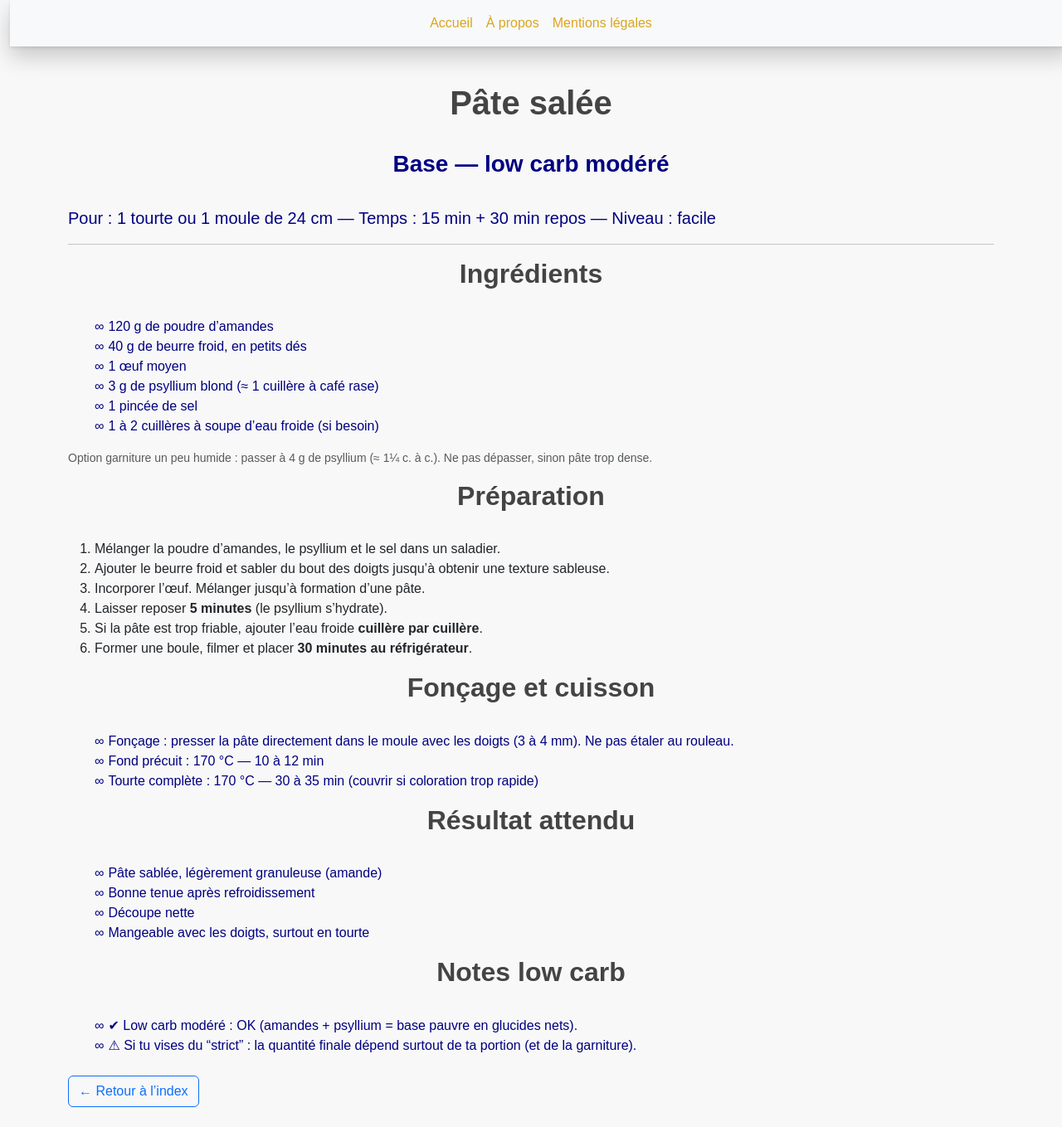
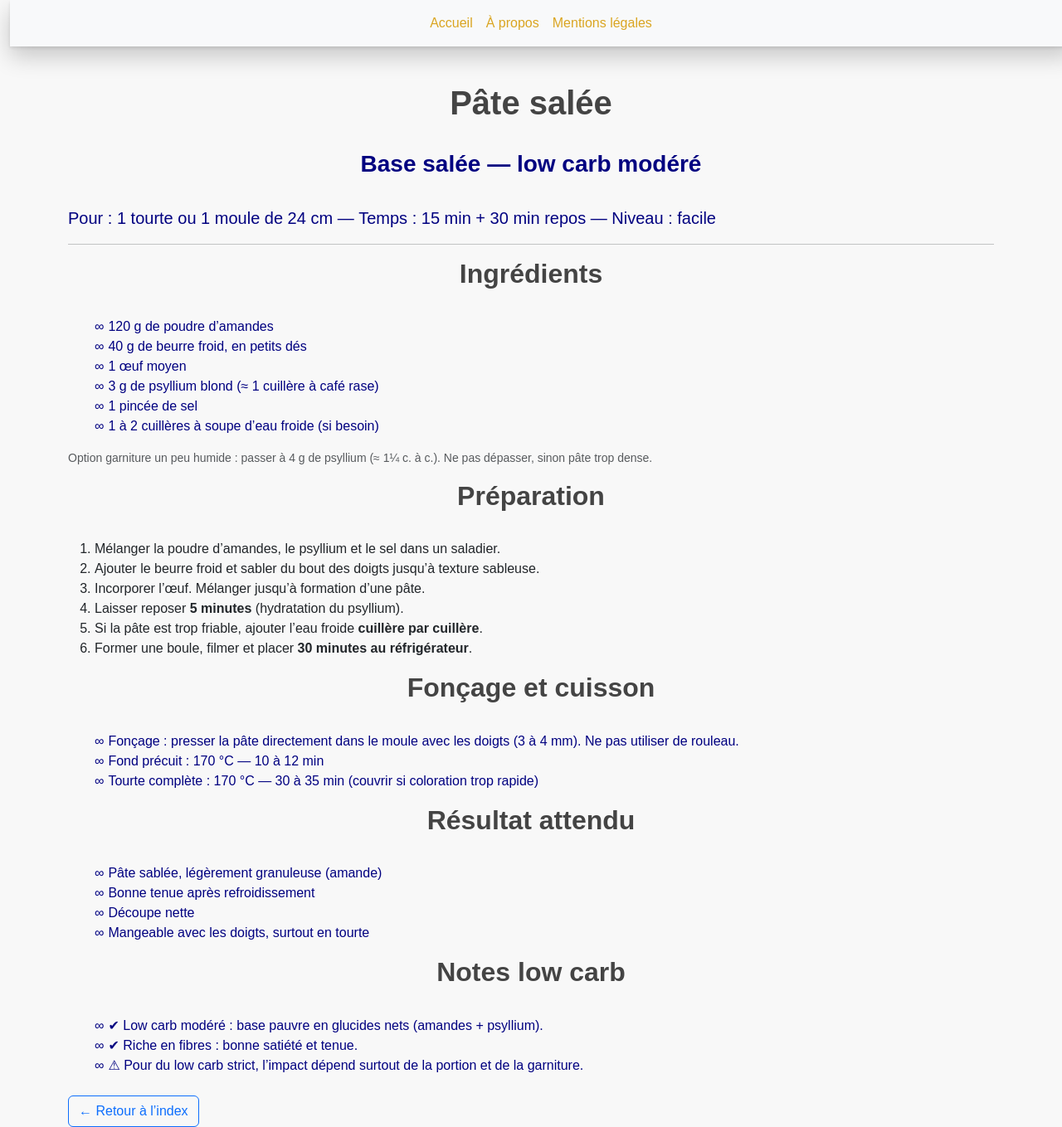
Before and after one commit to laurie-boissay/laurie-boissay.github.io, a Jekyll site: the page built from recettes/pate-salee.html, in a window 1280 px wide and 1359 px high. Shown: the whole window at 83% size. Built offline with Jekyll 4.4.1, drawn with Linux system fonts in a browser that asks for light colours.

Commit message:
Update pate-salee.html
cat et tag

```diff
--- a/recettes/pate-salee.html
+++ b/recettes/pate-salee.html
@@ -1,11 +1,14 @@
 ---
 layout: recipe
 title: "Pâte low carb amandes & psyllium — Recettes low carb"
-description: "Pâte low carb aux amandes et psyllium, sans fromage. Base pour tarte salée ou tourte."
+description: "Pâte low carb aux amandes et psyllium, sans fromage. Base salée pour tarte ou tourte."
 recipe_title: "Pâte salée"
-recipe_subtitle: "Base — low carb modéré"
-recipe_group: "Recettes de base"
+recipe_subtitle: "Base salée — low carb modéré"
+recipe_group: "Bases"
 recipe_sort: "Pate salee"
+tags:
+  - low-carb-modere
+  - riche-en-fibres
 
 extra_head: |
   <script type="application/ld+json">
@@ -22,19 +25,9 @@ extra_head: |
       "Poudre d’amandes 120 g",
       "Beurre froid 40 g",
       "Œuf 1 (moyen)",
-      "Psyllium blond 3 g (≈ 1 c. à c. rase)",
+      "Psyllium blond 3 g",
       "Sel 1 pincée",
       "Eau froide 1 à 2 c. à s. (si besoin)"
-    ],
-    "recipeInstructions": [
-      "Mélanger la poudre d’amandes, le psyllium et le sel dans un saladier.",
-      "Ajouter le beurre froid et sabler du bout des doigts jusqu’à obtenir une texture sableuse.",
-      "Incorporer l’œuf. Mélanger jusqu’à formation d’une pâte.",
-      "Laisser reposer 5 minutes (le psyllium s’hydrate).",
-      "Si la pâte est trop friable, ajouter l’eau froide cuillère par cuillère.",
-      "Former une boule, filmer et placer 30 minutes au réfrigérateur.",
-      "Foncer : presser la pâte dans le moule avec les doigts (3 à 4 mm).",
-      "Cuisson : fond précuit 170 °C 10–12 min, ou tourte complète 170 °C 30–35 min (couvrir si besoin)."
     ]
   }
   </script>
@@ -59,24 +52,27 @@ extra_head: |
 </ul>
 
 <p class="small text-muted">
-  Option garniture un peu humide : passer à <strong>4 g</strong> de psyllium (≈ 1¼ c. à c.). Ne pas dépasser, sinon pâte trop dense.
+  Option garniture un peu humide : passer à <strong>4 g</strong> de psyllium (≈ 1¼ c. à c.).
+  Ne pas dépasser, sinon pâte trop dense.
 </p>
 
 <h2>Préparation</h2>
 <ol>
   <li>Mélanger la poudre d’amandes, le psyllium et le sel dans un saladier.</li>
-  <li>Ajouter le beurre froid et sabler du bout des doigts jusqu’à obtenir une texture sableuse.</li>
+  <li>Ajouter le beurre froid et sabler du bout des doigts jusqu’à texture sableuse.</li>
   <li>Incorporer l’œuf. Mélanger jusqu’à formation d’une pâte.</li>
-  <li>Laisser reposer <strong>5 minutes</strong> (le psyllium s’hydrate).</li>
+  <li>Laisser reposer <strong>5 minutes</strong> (hydratation du psyllium).</li>
   <li>Si la pâte est trop friable, ajouter l’eau froide <strong>cuillère par cuillère</strong>.</li>
   <li>Former une boule, filmer et placer <strong>30 minutes au réfrigérateur</strong>.</li>
 </ol>
 
 <h2>Fonçage et cuisson</h2>
 <ul>
-  <li><strong>Fonçage :</strong> presser la pâte directement dans le moule avec les doigts (3 à 4 mm). Ne pas étaler au rouleau.</li>
+  <li><strong>Fonçage :</strong> presser la pâte directement dans le moule avec les doigts (3 à 4 mm).
+      Ne pas utiliser de rouleau.</li>
   <li><strong>Fond précuit :</strong> 170 °C — 10 à 12 min</li>
-  <li><strong>Tourte complète :</strong> 170 °C — 30 à 35 min (couvrir si coloration trop rapide)</li>
+  <li><strong>Tourte complète :</strong> 170 °C — 30 à 35 min
+      (couvrir si coloration trop rapide)</li>
 </ul>
 
 <h2>Résultat attendu</h2>
@@ -89,6 +85,7 @@ extra_head: |
 
 <h2>Notes low carb</h2>
 <ul>
-  <li>✔ Low carb modéré : OK (amandes + psyllium = base pauvre en glucides nets).</li>
-  <li>⚠ Si tu vises du “strict” : la quantité finale dépend surtout de ta portion (et de la garniture).</li>
+  <li>✔ <strong>Low carb modéré</strong> : base pauvre en glucides nets (amandes + psyllium).</li>
+  <li>✔ <strong>Riche en fibres</strong> : bonne satiété et tenue.</li>
+  <li>⚠ Pour du low carb strict, l’impact dépend surtout de la <strong>portion</strong> et de la garniture.</li>
 </ul>
```
